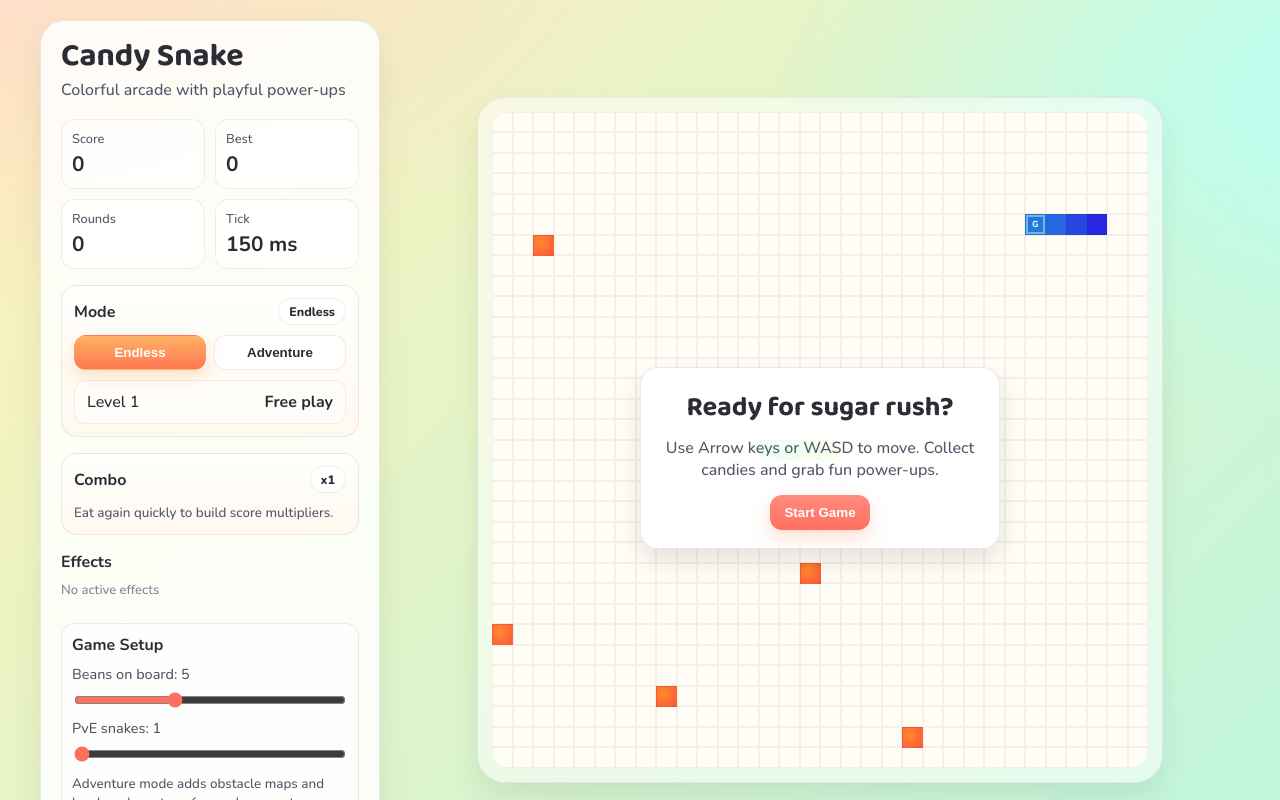
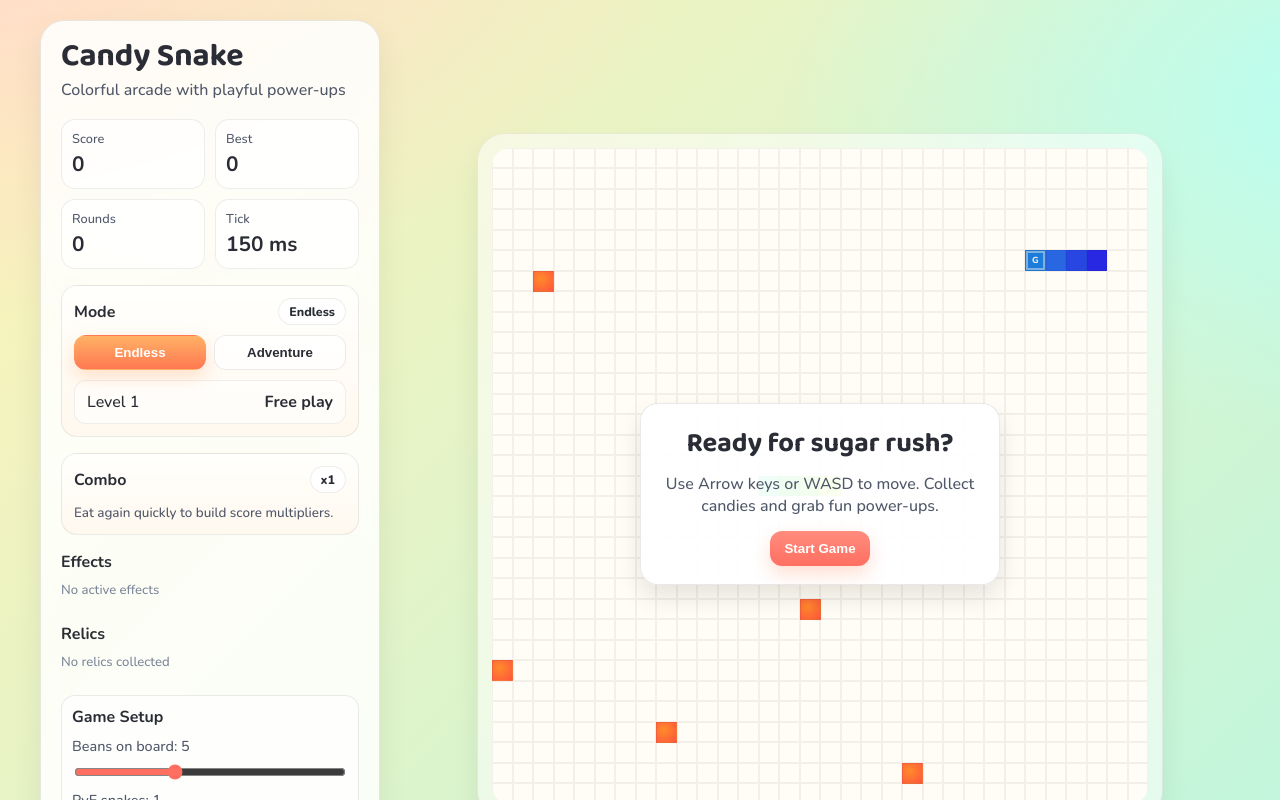
Before and after one commit to SeamoonAO/candy-snake, a React (Vite) app: page / in a window 1280 px wide. Shown: the top 800 px of the page. Built offline with nearby package versions, Linux system fonts and the light colour scheme.

Commit message:
feat: add relic trigger system and HUD display

```diff
--- a/src/App.tsx
+++ b/src/App.tsx
@@ -35,6 +35,7 @@ export default function App() {
         comboCount={state.comboCount}
         comboMultiplier={state.comboMultiplier}
         activeTimers={activeTimers}
+        relics={state.relics}
         onFoodCountChange={updateFoodCount}
         onEnemyCountChange={updateEnemyCount}
         onModeChange={updateGameMode}
--- a/src/components/HudPanel.tsx
+++ b/src/components/HudPanel.tsx
@@ -1,4 +1,6 @@
+import { getRelicDefinition } from "../game/relics";
 import type { GameMode } from "../game/types";
+import type { RelicId } from "../game/types";
 
 interface ActiveTimers {
   speedUp: number;
@@ -24,6 +26,7 @@ interface Props {
   comboCount: number;
   comboMultiplier: number;
   activeTimers: ActiveTimers;
+  relics: RelicId[];
   onFoodCountChange: (count: number) => void;
   onEnemyCountChange: (count: number) => void;
   onModeChange: (mode: GameMode) => void;
@@ -51,6 +54,7 @@ export function HudPanel({
   comboCount,
   comboMultiplier,
   activeTimers,
+  relics,
   onFoodCountChange,
   onEnemyCountChange,
   onModeChange,
@@ -147,6 +151,21 @@ export function HudPanel({
         </div>
       </div>
 
+      <div className="effects">
+        <h2>Relics</h2>
+        <div className="effect-list">
+          {relics.map((id) => {
+            const relic = getRelicDefinition(id);
+            return (
+              <span key={id} className="effect-pill relic" title={`${relic.name}: ${relic.description}`}>
+                {relic.icon}
+              </span>
+            );
+          })}
+          {relics.length === 0 && <span className="effect-empty">No relics collected</span>}
+        </div>
+      </div>
+
       <div className="settings-panel">
         <h2>Game Setup</h2>
         <label className="slider-row">
--- a/src/game/engine.ts
+++ b/src/game/engine.ts
@@ -20,6 +20,7 @@ import {
   SPEED_STEP_MS
 } from "./constants";
 import { applyPowerUp, choosePowerUpType, cleanupExpiredEffects, isEffectActive } from "./powerups";
+import { runNodeClearRelics, runRelicTriggers } from "./relics";
 import { chance, createRng, pointToKey, randomEmptyCell } from "./random";
 import type {
   Direction,
@@ -491,6 +492,7 @@ export function createInitialState(seed?: number): GameState {
     levelGoal: levelState.levelGoal,
     obstacles: levelState.obstacles,
     powerUp: null,
+    relics: [],
     effects: {
       shield: false
     },
@@ -589,9 +591,17 @@ export function step(state: GameState, now: number): GameState {
 
   const comboState = normalizeCombo(state, now);
   const effects = cleanupExpiredEffects(state.effects, now);
+  const stepRelics = runRelicTriggers(state.relics, "onStep", {
+    now,
+    score: state.score,
+    effects,
+    preventedHit: false
+  });
+  let nextRelics = stepRelics.relics;
+  let nextEffects = stepRelics.effects;
   const moveDirection = state.queuedDirection ?? state.direction;
   const currentHead = state.snake[0];
-  const ghostWallOn = isEffectActive(effects.ghostWallUntil, now);
+  const ghostWallOn = isEffectActive(nextEffects.ghostWallUntil, now);
   const initialNextHead = movePoint(currentHead, moveDirection);
   const nextHead = ghostWallOn ? wrapPoint(initialNextHead) : initialNextHead;
   const hitWall = outOfBounds(initialNextHead) && !ghostWallOn;
@@ -605,16 +615,30 @@ export function step(state: GameState, now: number): GameState {
   const hitEnemy = enemyOccupied.has(pointToKey(nextHead));
   const hitObstacle = obstacleSet.has(pointToKey(nextHead));
   const fatalCollision = hitWall || hitSelf || hitEnemy || hitObstacle;
+  const hitRelics = fatalCollision
+    ? runRelicTriggers(nextRelics, "onHit", {
+        now,
+        score: state.score,
+        effects: nextEffects,
+        preventedHit: false
+      })
+    : null;
+  if (hitRelics) {
+    nextRelics = hitRelics.relics;
+    nextEffects = hitRelics.effects;
+  }
+  const preventedByRelic = Boolean(hitRelics?.preventedHit);
 
-  if (fatalCollision) {
-    if (effects.shield) {
+  if (fatalCollision && !preventedByRelic) {
+    if (nextEffects.shield) {
       return {
         ...state,
         ...comboState,
         direction: moveDirection,
         queuedDirection: null,
-        effects: { ...effects, shield: false },
-        tickMs: computeTickMs({ ...state, ...comboState, effects }, now)
+        effects: { ...nextEffects, shield: false },
+        relics: nextRelics,
+        tickMs: computeTickMs({ ...state, ...comboState, effects: nextEffects }, now)
       };
     }
     return {
@@ -622,10 +646,11 @@ export function step(state: GameState, now: number): GameState {
       ...comboState,
       direction: moveDirection,
       queuedDirection: null,
-      effects,
+      effects: nextEffects,
+      relics: nextRelics,
       isGameOver: true,
       isPaused: true,
-      tickMs: computeTickMs({ ...state, ...comboState, effects }, now)
+      tickMs: computeTickMs({ ...state, ...comboState, effects: nextEffects }, now)
     };
   }
 
@@ -640,14 +665,13 @@ export function step(state: GameState, now: number): GameState {
     nextComboCount = comboState.comboCount > 0 ? comboState.comboCount + 1 : 1;
     nextComboMultiplier = getComboMultiplier(nextComboCount);
     nextComboExpiresAt = now + COMBO_WINDOW_MS;
-    const doubled = isEffectActive(effects.doubleScoreUntil, now) ? 2 : 1;
+    const doubled = isEffectActive(nextEffects.doubleScoreUntil, now) ? 2 : 1;
     nextScore += doubled * nextComboMultiplier;
   } else {
     nextSnake.pop();
   }
 
   let nextPowerUp = state.powerUp && state.powerUp.expiresAt > now ? state.powerUp : null;
-  let nextEffects = effects;
 
   if (nextPowerUp && samePoint(nextHead, nextPowerUp.position)) {
     const applied = applyPowerUp(nextEffects, nextPowerUp.type, now);
@@ -659,7 +683,32 @@ export function step(state: GameState, now: number): GameState {
     nextPowerUp = null;
   }
 
+  if (isEating) {
+    const foodRelics = runRelicTriggers(nextRelics, "onFood", {
+      now,
+      score: nextScore,
+      effects: nextEffects,
+      preventedHit: false
+    });
+    nextRelics = foodRelics.relics;
+    nextEffects = foodRelics.effects;
+    nextScore = foodRelics.score;
+  }
+
   const adventureState = applyAdventureProgress(state, nextScore);
+  const nodeRelics = runNodeClearRelics(
+    nextRelics,
+    {
+      now,
+      score: nextScore,
+      effects: nextEffects,
+      preventedHit: false
+    },
+    adventureState.currentLevel > state.currentLevel
+  );
+  nextRelics = nodeRelics.relics;
+  nextEffects = nodeRelics.effects;
+  nextScore = nodeRelics.score;
   const safeObstacles = sanitizeObstacles(adventureState.obstacles, [
     ...nextSnake,
     ...nextFoods,
@@ -771,6 +820,7 @@ export function step(state: GameState, now: number): GameState {
     direction: moveDirection,
     queuedDirection: null,
     effects: nextEffects,
+    relics: nextRelics,
     powerUp: nextPowerUp,
     foods: nextFoods,
     score: nextScore,
--- /dev/null
+++ b/src/game/relics.ts
@@ -0,0 +1,129 @@
+import { isEffectActive } from "./powerups";
+import type { ActiveEffects, RelicId } from "./types";
+
+export type RelicTrigger = "onStep" | "onFood" | "onHit" | "onNodeClear";
+
+interface RelicRuntime {
+  now: number;
+  score: number;
+  effects: ActiveEffects;
+  relics: RelicId[];
+  preventedHit: boolean;
+}
+
+interface RelicContext {
+  levelCleared: boolean;
+}
+
+interface RelicTriggerTools {
+  consume: () => void;
+}
+
+type RelicHandler = (runtime: RelicRuntime, context: RelicContext, tools: RelicTriggerTools) => void;
+
+export interface RelicDefinition {
+  id: RelicId;
+  name: string;
+  icon: string;
+  description: string;
+  triggers: Partial<Record<RelicTrigger, RelicHandler>>;
+}
+
+const RELIC_DEFINITIONS: Record<RelicId, RelicDefinition> = {
+  HONEY_FANG: {
+    id: "HONEY_FANG",
+    name: "Honey Fang",
+    icon: "HF",
+    description: "onFood: each bean gives +1 bonus score.",
+    triggers: {
+      onFood: (runtime) => {
+        runtime.score += 1;
+      }
+    }
+  },
+  GUARDIAN_SHELL: {
+    id: "GUARDIAN_SHELL",
+    name: "Guardian Shell",
+    icon: "GS",
+    description: "onHit: consume this relic to block one fatal collision.",
+    triggers: {
+      onHit: (runtime, _context, tools) => {
+        runtime.preventedHit = true;
+        tools.consume();
+      }
+    }
+  },
+  WAYFINDER_SIGIL: {
+    id: "WAYFINDER_SIGIL",
+    name: "Wayfinder Sigil",
+    icon: "WS",
+    description: "onNodeClear: gain +5 score when entering a new adventure node.",
+    triggers: {
+      onNodeClear: (runtime, context) => {
+        if (context.levelCleared) runtime.score += 5;
+      }
+    }
+  },
+  CALM_FEATHER: {
+    id: "CALM_FEATHER",
+    name: "Calm Feather",
+    icon: "CF",
+    description: "onStep: shortens Slow effect decay by 0.12s each step.",
+    triggers: {
+      onStep: (runtime) => {
+        if (!isEffectActive(runtime.effects.slowDownUntil, runtime.now)) return;
+        runtime.effects = {
+          ...runtime.effects,
+          slowDownUntil: Math.max(runtime.now, runtime.effects.slowDownUntil! - 120)
+        };
+      }
+    }
+  }
+};
+
+export function getRelicDefinition(id: RelicId): RelicDefinition {
+  return RELIC_DEFINITIONS[id];
+}
+
+export function runRelicTriggers(
+  relics: RelicId[],
+  trigger: RelicTrigger,
+  runtime: Omit<RelicRuntime, "relics">
+): RelicRuntime {
+  const next: RelicRuntime = {
+    ...runtime,
+    relics: [...relics]
+  };
+
+  for (const relic of relics) {
+    const definition = RELIC_DEFINITIONS[relic];
+    const handler = definition.triggers[trigger];
+    if (!handler) continue;
+    let consumed = false;
+    handler(next, { levelCleared: false }, { consume: () => (consumed = true) });
+    if (consumed) next.relics = next.relics.filter((id) => id !== relic);
+  }
+
+  return next;
+}
+
+export function runNodeClearRelics(
+  relics: RelicId[],
+  runtime: Omit<RelicRuntime, "relics">,
+  levelCleared: boolean
+): RelicRuntime {
+  const next: RelicRuntime = {
+    ...runtime,
+    relics: [...relics]
+  };
+
+  for (const relic of relics) {
+    const definition = RELIC_DEFINITIONS[relic];
+    const handler = definition.triggers.onNodeClear;
+    if (!handler) continue;
+    let consumed = false;
+    handler(next, { levelCleared }, { consume: () => (consumed = true) });
+    if (consumed) next.relics = next.relics.filter((id) => id !== relic);
+  }
+  return next;
+}
--- a/src/game/types.ts
+++ b/src/game/types.ts
@@ -13,6 +13,8 @@ export type PowerUpType =
   | "DOUBLE_SCORE"
   | "SHORTEN"
   | "SHIELD";
+
+export type RelicId = "HONEY_FANG" | "GUARDIAN_SHELL" | "WAYFINDER_SIGIL" | "CALM_FEATHER";
 
 export interface PowerUpInstance {
   type: PowerUpType;
@@ -50,6 +52,7 @@ export interface GameState {
   levelGoal: number;
   obstacles: Point[];
   powerUp: PowerUpInstance | null;
+  relics: RelicId[];
   effects: ActiveEffects;
   score: number;
   comboCount: number;
--- a/src/styles.css
+++ b/src/styles.css
@@ -233,6 +233,11 @@ body {
 
 .effect-pill.shield {
   background: #dcfef4;
+}
+
+.effect-pill.relic {
+  background: #efe7ff;
+  letter-spacing: 0.02em;
 }
 
 .effect-empty {
```
Also changed, not shown: 1 other file (tests, documents, lock files or other folders).
